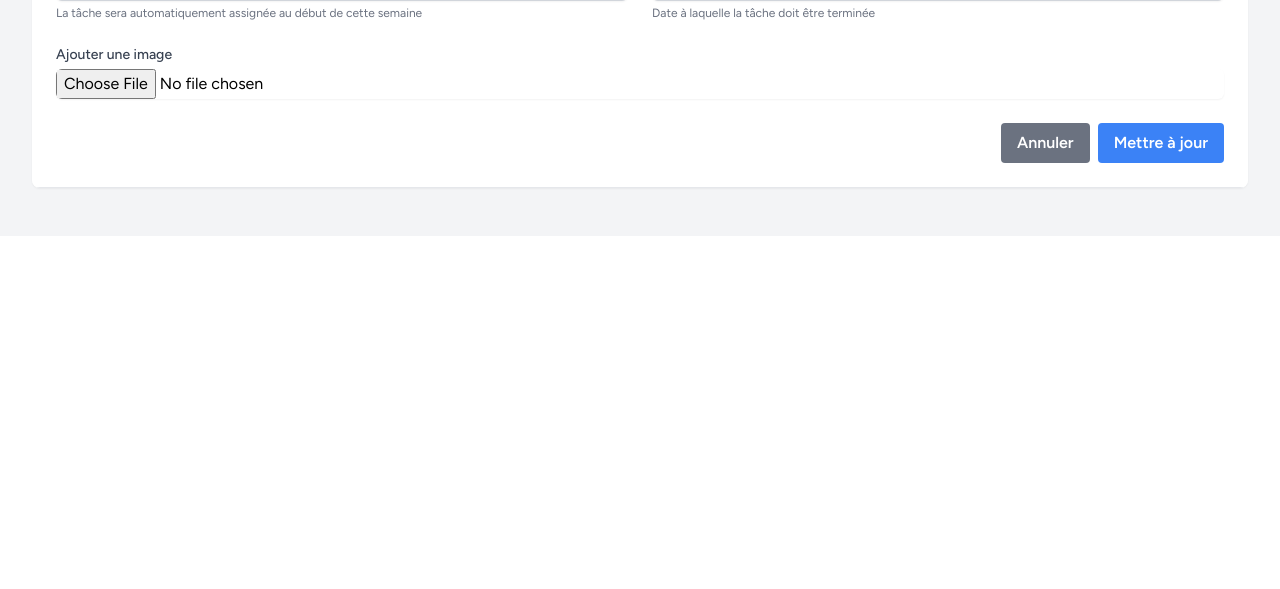
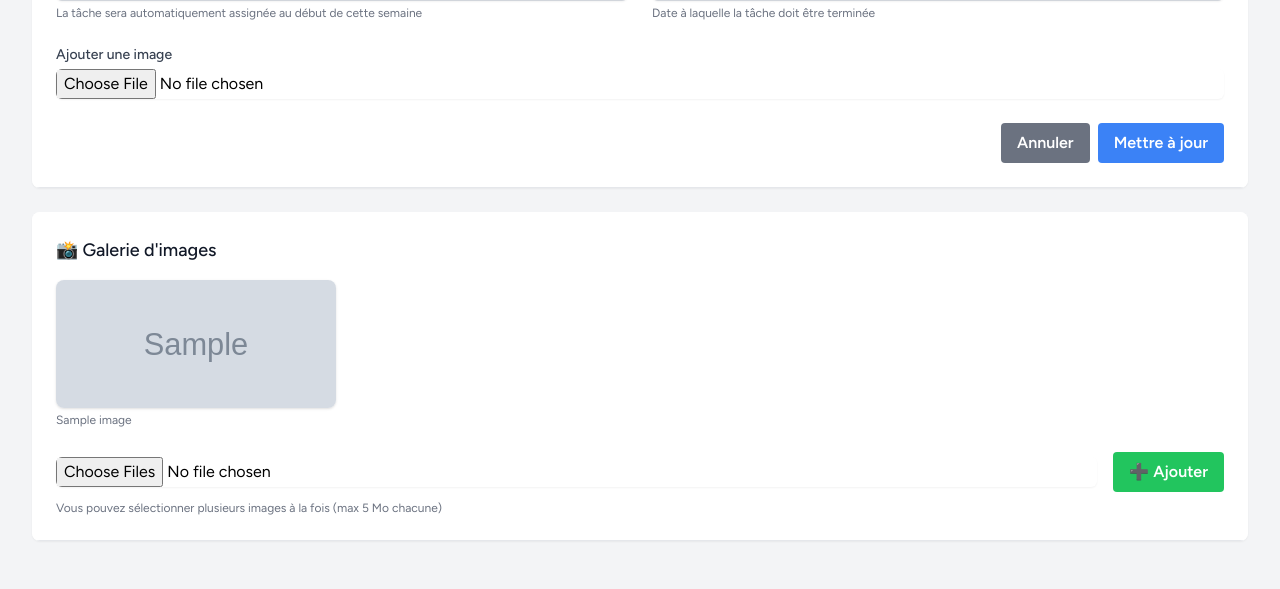
Before and after one commit to VincentFredet/Bd-interactive, a Laravel app: page /tasks/1/edit in a window 1280 px wide. Shown: the part 873-1462 px from the top of the page. Before the commit the page ends 1063 px from the top, so only its background shows below. Run offline with Laravel 12, Linux system fonts and the light colour scheme; a user stored in the database is signed in; data comes from the database, SQL or seed files in the repository; tables that the repository leaves empty hold one stand-in row (values such as "Sample post"); grey boxes marked "Sample" are stand-in pictures; style sheets or scripts are compiled from the project's sources.

Commit message:
feat: Add multiple images support for tasks
Implemented full gallery system for task images:
- Created task_images table with migration for storing multiple images per task
- Created TaskImage model with file management and cleanup on delete
- Created TaskImageController for upload, delete, and reorder operations
- Added routes for image management
- Updated Task model with images relationship
- Added image gallery section in edit view with:
  - Grid display of all uploaded images
  - Delete button on hover for each image
  - Multiple file upload form (up to 5MB per image)
  - Preview thumbnails

Tasks can now have unlimited images in addition to the main image field.
Each image is stored with metadata (original name, size, mime type, order).

🤖 Generated with [Claude Code](https://claude.com/claude-code)

Co-Authored-By: Claude <noreply@anthropic.com>

```diff
--- a/task-manager/app/Http/Controllers/TaskController.php
+++ b/task-manager/app/Http/Controllers/TaskController.php
@@ -193,7 +193,7 @@ class TaskController extends Controller
         $contexts = Context::all();
         $users = User::all();
         $categories = \App\Models\Category::all();
-        $task->load('categories');
+        $task->load('categories', 'images');
 
         return view('tasks.edit', compact('task', 'contexts', 'users', 'categories'));
     }
--- a/task-manager/app/Models/Task.php
+++ b/task-manager/app/Models/Task.php
@@ -78,6 +78,14 @@ class Task extends Model
     public function recurrenceInstances(): HasMany
     {
         return $this->hasMany(Task::class, 'recurrence_parent_id');
+    }
+
+    /**
+     * Get all images for this task
+     */
+    public function images(): HasMany
+    {
+        return $this->hasMany(TaskImage::class)->orderBy('order');
     }
 
     public function getImageUrlAttribute(): ?string
--- /dev/null
+++ b/task-manager/app/Models/TaskImage.php
@@ -0,0 +1,89 @@
+<?php
+
+namespace App\Models;
+
+use Illuminate\Database\Eloquent\Model;
+use Illuminate\Database\Eloquent\Relations\BelongsTo;
+use Illuminate\Support\Facades\Storage;
+
+class TaskImage extends Model
+{
+    protected $fillable = [
+        'task_id',
+        'filename',
+        'original_name',
+        'file_size',
+        'mime_type',
+        'order',
+    ];
+
+    protected $casts = [
+        'file_size' => 'integer',
+        'order' => 'integer',
+    ];
+
+    /**
+     * Get the task that owns the image
+     */
+    public function task(): BelongsTo
+    {
+        return $this->belongsTo(Task::class);
+    }
+
+    /**
+     * Get the full URL of the image
+     */
+    public function getUrlAttribute(): string
+    {
+        return Storage::url('tasks/' . $this->filename);
+    }
+
+    /**
+     * Get the full path of the image
+     */
+    public function getPathAttribute(): string
+    {
+        return Storage::path('public/tasks/' . $this->filename);
+    }
+
+    /**
+     * Get formatted file size
+     */
+    public function getFormattedSizeAttribute(): string
+    {
+        if (!$this->file_size) {
+            return 'N/A';
+        }
+
+        $bytes = $this->file_size;
+        $units = ['B', 'KB', 'MB', 'GB'];
+
+        for ($i = 0; $bytes > 1024 && $i < count($units) - 1; $i++) {
+            $bytes /= 1024;
+        }
+
+        return round($bytes, 2) . ' ' . $units[$i];
+    }
+
+    /**
+     * Check if image is an actual image (vs other file type)
+     */
+    public function getIsImageAttribute(): bool
+    {
+        return $this->mime_type && str_starts_with($this->mime_type, 'image/');
+    }
+
+    /**
+     * Delete the image file when model is deleted
+     */
+    protected static function boot()
+    {
+        parent::boot();
+
+        static::deleting(function ($image) {
+            if (Storage::disk('public')->exists('tasks/' . $image->filename)) {
+                Storage::disk('public')->delete('tasks/' . $image->filename);
+            }
+        });
+    }
+}
--- a/task-manager/resources/views/tasks/edit.blade.php
+++ b/task-manager/resources/views/tasks/edit.blade.php
@@ -195,8 +195,82 @@
                     </form>
                 </div>
             </div>
+
+            <!-- Galerie d'images multiples -->
+            <div class="bg-white overflow-hidden shadow-sm sm:rounded-lg mt-6">
+                <div class="p-6 bg-white border-b border-gray-200">
+                    <h3 class="text-lg font-medium text-gray-900 mb-4">📸 Galerie d'images</h3>
+
+                    <!-- Images existantes -->
+                    @if($task->images && $task->images->isNotEmpty())
+                        <div class="grid grid-cols-2 md:grid-cols-4 gap-4 mb-6">
+                            @foreach($task->images as $image)
+                                <div class="relative group">
+                                    <img src="{{ $image->url }}" alt="{{ $image->original_name }}"
+                                         class="w-full h-32 object-cover rounded-lg shadow">
+                                    <button type="button"
+                                            onclick="deleteImage({{ $image->id }})"
+                                            class="absolute top-2 right-2 bg-red-500 hover:bg-red-600 text-white rounded-full p-1 opacity-0 group-hover:opacity-100 transition-opacity"
+                                            title="Supprimer">
+                                        <svg class="w-4 h-4" fill="none" stroke="currentColor" viewBox="0 0 24 24">
+                                            <path stroke-linecap="round" stroke-linejoin="round" stroke-width="2" d="M6 18L18 6M6 6l12 12"></path>
+                                        </svg>
+                                    </button>
+                                    <div class="text-xs text-gray-500 mt-1 truncate" title="{{ $image->original_name }}">
+                                        {{ $image->original_name }}
+                                    </div>
+                                </div>
+                            @endforeach
+                        </div>
+                    @else
+                        <p class="text-gray-500 text-sm mb-4">Aucune image dans la galerie</p>
+                    @endif
+
+                    <!-- Formulaire d'upload multiple -->
+                    <form action="{{ route('task-images.store', $task) }}" method="POST" enctype="multipart/form-data" id="images-upload-form">
+                        @csrf
+                        <div class="flex items-center space-x-4">
+                            <input type="file" name="images[]" id="images" multiple accept="image/*"
+                                   class="flex-1 border-gray-300 rounded-md shadow-sm focus:ring-indigo-500 focus:border-indigo-500">
+                            <button type="submit"
+                                    class="bg-green-500 hover:bg-green-700 text-white font-bold py-2 px-4 rounded whitespace-nowrap">
+                                ➕ Ajouter
+                            </button>
+                        </div>
+                        <p class="text-xs text-gray-500 mt-2">Vous pouvez sélectionner plusieurs images à la fois (max 5 Mo chacune)</p>
+                    </form>
+                </div>
+            </div>
         </div>
     </div>
+
+    <script>
+        function deleteImage(imageId) {
+            if (!confirm('Êtes-vous sûr de vouloir supprimer cette image ?')) {
+                return;
+            }
+
+            fetch(`/task-images/${imageId}`, {
+                method: 'DELETE',
+                headers: {
+                    'X-CSRF-TOKEN': '{{ csrf_token() }}',
+                    'Accept': 'application/json',
+                }
+            })
+            .then(response => response.json())
+            .then(data => {
+                if (data.success) {
+                    location.reload();
+                } else {
+                    alert('Erreur lors de la suppression');
+                }
+            })
+            .catch(error => {
+                console.error('Error:', error);
+                alert('Erreur lors de la suppression');
+            });
+        }
+    </script>
 
     <script>
         function previewImage(input) {
--- a/task-manager/routes/web.php
+++ b/task-manager/routes/web.php
@@ -7,6 +7,7 @@ use App\Http\Controllers\ProfileController;
 use App\Http\Controllers\SubtaskController;
 use App\Http\Controllers\TaskCommentController;
 use App\Http\Controllers\TaskController;
+use App\Http\Controllers\TaskImageController;
 use Illuminate\Support\Facades\Route;
 
 Route::get('/', function () {
@@ -48,6 +49,11 @@ Route::middleware(['auth', 'verified'])->group(function () {
     Route::patch('/comments/{comment}', [TaskCommentController::class, 'update'])->name('task-comments.update');
     Route::delete('/comments/{comment}', [TaskCommentController::class, 'destroy'])->name('task-comments.destroy');
 
+    // Task images routes
+    Route::post('/tasks/{task}/images', [TaskImageController::class, 'store'])->name('task-images.store');
+    Route::delete('/task-images/{image}', [TaskImageController::class, 'destroy'])->name('task-images.destroy');
+    Route::post('/tasks/{task}/images/reorder', [TaskImageController::class, 'reorder'])->name('task-images.reorder');
+
     // Notifications routes
     Route::get('/notifications', [NotificationController::class, 'index'])->name('notifications.index');
     Route::get('/notifications/unread-count', [NotificationController::class, 'unreadCount'])->name('notifications.unread-count');
```
Also changed, not shown: task-manager/app/Http/Controllers/TaskImageController.php (added, +95 -0 lines), task-manager/database/migrations/2025_10_25_000003_create_task_images_table.php (added).
